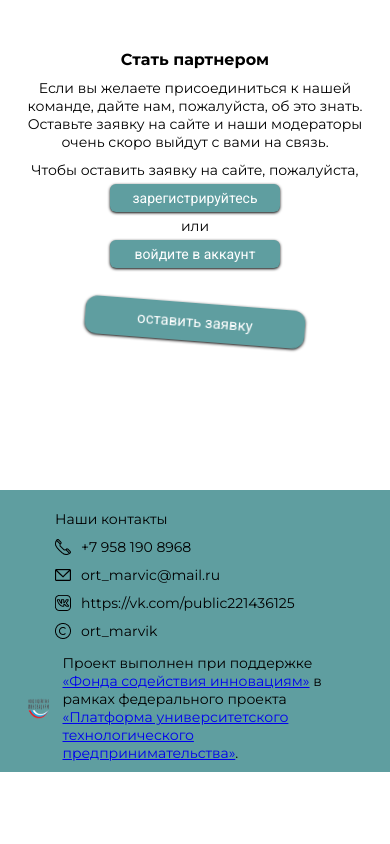
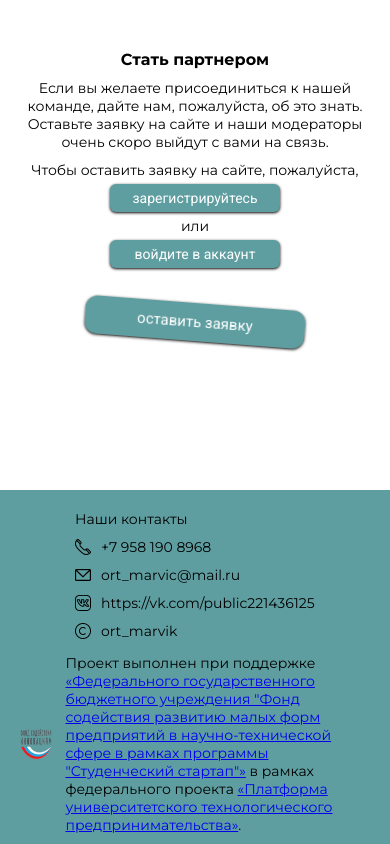
Before and after one commit to DImon1809/ort_marvik, a React (Create React App) app: page / in a window 390 px wide. Shown: the part 4216-5060 px from the top of the page. Before the commit the page ends 4988 px from the top, so only its background shows below. Built offline with nearby package versions, Linux system fonts and the light colour scheme.

Commit message:
add new footer-text

```diff
--- a/src/components/footer-section/FooterSection.scss
+++ b/src/components/footer-section/FooterSection.scss
@@ -25,6 +25,10 @@
 
   .footer-contacts {
     width: 280px;
+
+    @media (max-width: 420px) {
+      width: 240px;
+    }
 
     p {
       font-size: 16px;
@@ -68,6 +72,7 @@
     gap: 30px;
     align-items: center;
     margin: 0 auto;
+    width: 90%;
 
     @media (max-width: 800px) {
       gap: 24px;
@@ -90,57 +95,14 @@
     }
 
     .fond-m-image {
+      flex-shrink: 0;
       width: 32px;
       height: 32px;
-
-      @media (max-width: 1270px) {
-        width: 30px;
-        height: 30px;
-      }
-
-      @media (max-width: 1070px) {
-        width: 28px;
-        height: 28px;
-      }
-
-      @media (max-width: 760px) {
-        width: 26px;
-        height: 26px;
-      }
-
-      @media (max-width: 500px) {
-        width: 21px;
-        height: 21px;
-      }
 
       img {
         width: 100%;
         height: 100%;
       }
     }
-
-    .fond-m-text {
-      width: 480px;
-
-      @media (max-width: 1270px) {
-        width: 460px;
-      }
-
-      @media (max-width: 1070px) {
-        width: 420px;
-      }
-
-      @media (max-width: 760px) {
-        width: 400px;
-      }
-
-      @media (max-width: 500px) {
-        width: 360px;
-      }
-
-      @media (max-width: 420px) {
-        width: 300px;
-      }
-    }
   }
 }
--- a/src/components/footer-section/FooterSection.tsx
+++ b/src/components/footer-section/FooterSection.tsx
@@ -48,12 +48,15 @@ const FooterSection: FC = () => {
         <div className="fond-m-image">
           <img src={fondM} alt="#" />
         </div>
-        <div className="fond-m-text">
-          {/* <p>Создано при поддержке фонда содействия инновациям </p> */}
+        <div>
           <p>
             Проект выполнен при поддержке{" "}
-            <a href="https://fasie.ru/">«Фонда содействия инновациям»</a> в
-            рамках федерального проекта{" "}
+            <a href="https://fasie.ru/">
+              «Федерального государственного бюджетного учреждения "Фонд
+              содействия развитию малых форм предприятий в научно-технической
+              сфере в рамках программы "Студенческий стартап"»
+            </a>{" "}
+            в рамках федерального проекта{" "}
             <a href="https://univertechpred.ru/">
               «Платформа университетского технологического предпринимательства»
             </a>
```
